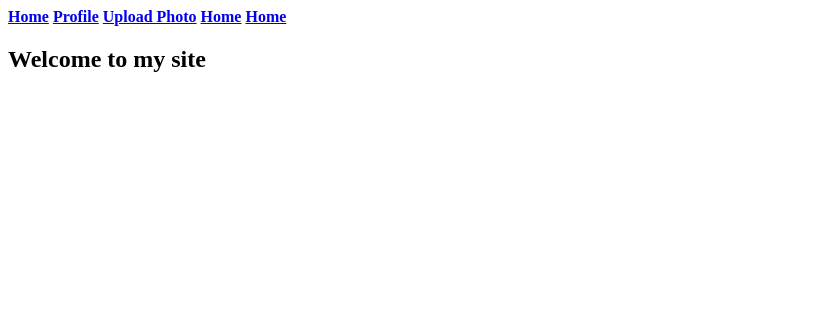
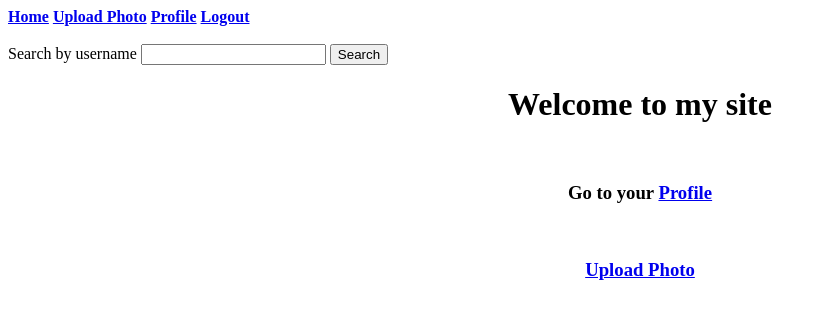
Before and after one commit to azmeerhosen/assignment, a Django app: page / in a window 1280 px wide. Shown: the top 319 px of the page, without its empty margins (0-827 px from the left). Run offline with Django 3.2, Linux system fonts and the light colour scheme; the visitor is signed in with stand-in values (Sample User, id 1).

Commit message:
almost done

```diff
--- a/assignment/settings.py
+++ b/assignment/settings.py
@@ -122,7 +122,7 @@ STATIC_URL = '/static/'
 
 # *******************
 
-FILE_STORAGE = os.path.join(BASE_DIR, 'photos')
+MEDIA_STORAGE = os.path.join(BASE_DIR, 'photos')
 
 LOGIN_URL = '/users/login'
 
--- a/helper/__init__.py
+++ b/helper/__init__.py
@@ -4,7 +4,7 @@ from django.conf import settings
 
 
 def handle_upload(file, file_name):
-    upload_path = settings.FILE_STORAGE
+    upload_path = settings.MEDIA_STORAGE
     if not os.path.exists(upload_path):
         os.mkdir('photos')
 
--- a/photo_sharing/templates/base.html
+++ b/photo_sharing/templates/base.html
@@ -9,10 +9,16 @@
     <body>
         {% if user.is_authenticated %}
             <a href="{% url 'home' %}"><b>Home</b></a>
+            <a href="{% url 'upload-photo' %}"><b>Upload Photo</b></a>
             <a href="{% url 'users:profile' user.username %}"><b>Profile</b></a>
-            <a href="{% url 'upload-photo' %}"><b>Upload Photo</b></a>
-            <a href="{% url 'home' %}"><b>Home</b></a>
-            <a href="{% url 'home' %}"><b>Home</b></a>
+            <a href="{% url 'users:logout' %}"><b>Logout</b></a>
+            <br><br>
+            <form method="POST" action="{% url 'users:search' %}">
+                {% csrf_token %}
+                <label>Search by username</label>
+                <input type="text" name="user_name"/>
+                <button type="submit">Search</button>
+            </form>
 
         {% endif %}
 
--- a/photo_sharing/templates/home.html
+++ b/photo_sharing/templates/home.html
@@ -3,7 +3,11 @@
 
 {% block content %}
     {% if user.is_authenticated %}
-        <h2>Welcome to my site</h2><br>
+        <div align="center">
+            <h1>Welcome to my site</h1><br>
+            <h3>Go to your <a href="{% url 'users:profile' user.username %}">Profile</a></h3><br>
+            <h3><a href="{% url 'upload-photo' %}">Upload Photo</a></h3>
+        </div>
     {% else %}
         You are not logged in
     {% endif %}
--- a/photo_sharing/urls.py
+++ b/photo_sharing/urls.py
@@ -7,6 +7,9 @@ urlpatterns = [
     url(r'^register/$', views.register_view, name='register'),
     url(r'^login/$', login, {'template_name': 'login.html'}, name='login'),
     url(r'^logout/$', logout, {'template_name': 'home.html',
-                               'next_page': '/login'}, name='logout'),
+                               'next_page': 'users:login'}, name='logout'),
     url(r'^(?P<username>[a-zA-Z0-9.+\-_@]+)/$', views.profile_view, name='profile'),
+    url(r'^search/$', views.search_user, name='search'),
+    url(r'^(?P<username>[a-zA-Z0-9.+\-_@]+)/delete-photo/(?P<id>[0-9]+)/$',
+        views.delete_photo, name='delete-photo'),
 ]
--- a/photo_sharing/views.py
+++ b/photo_sharing/views.py
@@ -1,3 +1,4 @@
+from django.conf import settings
 from django.contrib.auth.decorators import login_required
 from django.contrib.auth.models import User
 from django.http import HttpResponse
@@ -6,12 +7,12 @@ from .forms import RegistrationForm
 from helper import handle_upload
 from photo_sharing.models import Photos
 from datetime import datetime
+import os
 
 
 def home_view(request):
     if not request.user.is_authenticated:
         return redirect('users:login')
-    print('aaaaaaaaaaaaaaaaa')
     context = {
         'title': 'Home',
         'user': request.user
@@ -32,7 +33,6 @@ def register_view(request):
         'form': form,
         'user': request.user
     }
-    print("wejkfffffjjjjjjjjjjjjjjjjjjj")
     return render(request, 'register.html', args)
 
 
@@ -41,7 +41,8 @@ def profile_view(request, username):
         return redirect('users:login')
 
     photos = Photos.objects.filter(username=request.user)
-    user_profile = User.objects.filter(username=username)
+    user_profile = User.objects.filter(username=username).first()
+    print('username:', username)
     context = {
         'title': 'Profile',
         'user': request.user,
@@ -50,6 +51,15 @@ def profile_view(request, username):
         'full_name': user_profile.first_name + ' ' + user_profile.last_name
     }
     return render(request, 'profile.html', context=context)
+
+
+def search_user(request):
+    # print('blaaaaaaaaaaaaaaaaaaa')
+    # u_name = request.POST['user_name']
+    print('src:', request.POST)
+    # if User.objects.filter(username=u_name).exists():
+    #     return redirect('users:profile', username=u_name)
+    return render(request, '404.html', context={'title': '404'})
 
 
 def upload_photo(request):
@@ -63,9 +73,11 @@ def upload_photo(request):
                     str(request.FILES['photo']).replace(' ', '-')
         handle_upload(request.FILES['photo'], file_name)
         # User.objects.filter().exists()
-        ph = Photos.objects.create(username=request.user, photo_location=file_name)
-        print(ph)
-        return HttpResponse("Successful")
+        file_name = os.path.join(settings.MEDIA_STORAGE, file_name)
+        print('filename:', file_name)
+        img = Photos.objects.create(username=request.user, photo_location=file_name)
+        print('img:', img)
+        return redirect('users:profile', username=request.user.username)
 
     context = {
         'title': 'Upload Photo',
@@ -74,6 +86,14 @@ def upload_photo(request):
     return render(request, 'upload_photo.html', context=context)
 
 
+def delete_photo(request, username, id):
+    if request.user.username == username:
+        img = Photos.objects.filter(id=id).first()
+        if img:
+            img.delete()
+    return redirect('users:profile', username=request.user.username)
+
+
 
 #
 # < !-- < a
```
Also changed, not shown: photo_sharing/templates/404.html (added, +9 -0 lines), photo_sharing/templates/profile.html (+9 -1 lines).
